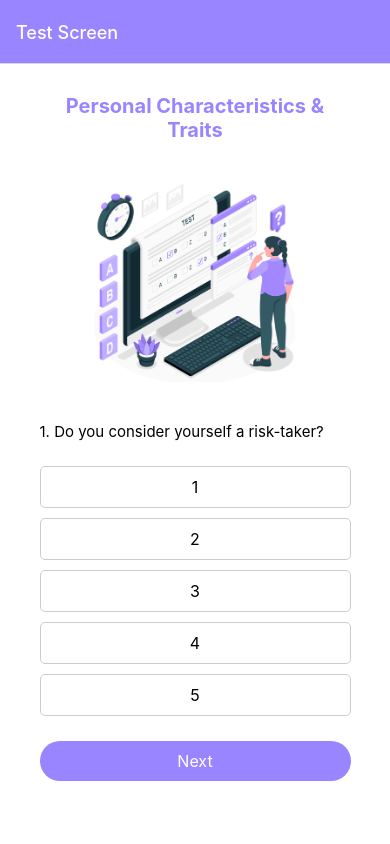
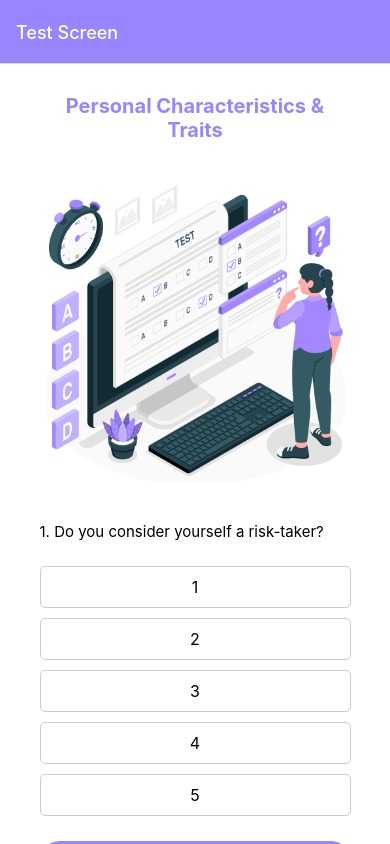
Before and after one commit to Janhvi2000/MindEase, a React Native app: screen / in a window 390 px wide. Built offline with nearby package versions, Linux system fonts and the light colour scheme.

Commit message:
testscreen updates

```diff
--- a/Components/Styles/styles.js
+++ b/Components/Styles/styles.js
@@ -5,12 +5,12 @@ const styles = StyleSheet.create({
     flex: 1,
     justifyContent: 'flex-center',
     alignItems: 'center',
-    marginBottom: '100',
     backgroundColor: '#ffffff',
+    overflow: 'scroll',
   },
   testImage: {
-    width: 200,
-    height: 200,
+    width: 300,
+    height: 300,
     alignSelf: 'center',
     marginTop: 20,
     marginBottom: 30,
@@ -21,6 +21,7 @@ const styles = StyleSheet.create({
     marginTop: 20,
     paddingHorizontal: 20,
     width: '90%',
+    marginBottom: 20,
   },
   questionText: {
     fontSize: 20,
@@ -45,7 +46,7 @@ const styles = StyleSheet.create({
     borderRadius: 5,
     padding: 10,
     marginVertical: 5,
-    width: '100%', // Set the width to 100%
+    width: '100%',
   },
   buttonText: {
     fontSize: 16,
@@ -63,16 +64,17 @@ const styles = StyleSheet.create({
     borderRadius: 100,
     marginTop: 20,
     width: '100%',
+    marginBottom: 60,
   },
   summaryContainer: {
     flex: 1,
     justifyContent: 'center',
     alignItems: 'center',
     margin: 20,
-    width: '100%',
+    width: '80%',
   },
   summaryBox: {
-    width: '100%',
+    width: '90%',
     borderWidth: 1,
     borderColor: '#9985FF',
     padding: 15,
@@ -98,6 +100,11 @@ const styles = StyleSheet.create({
     fontSize: 30,
     fontWeight: 'bold',
   },
+  scrollViewStyle: {
+    flexGrow: 1,
+    width: '100%',
+    marginBottom: 20,
+  },
 });
 
 export default styles;
```
